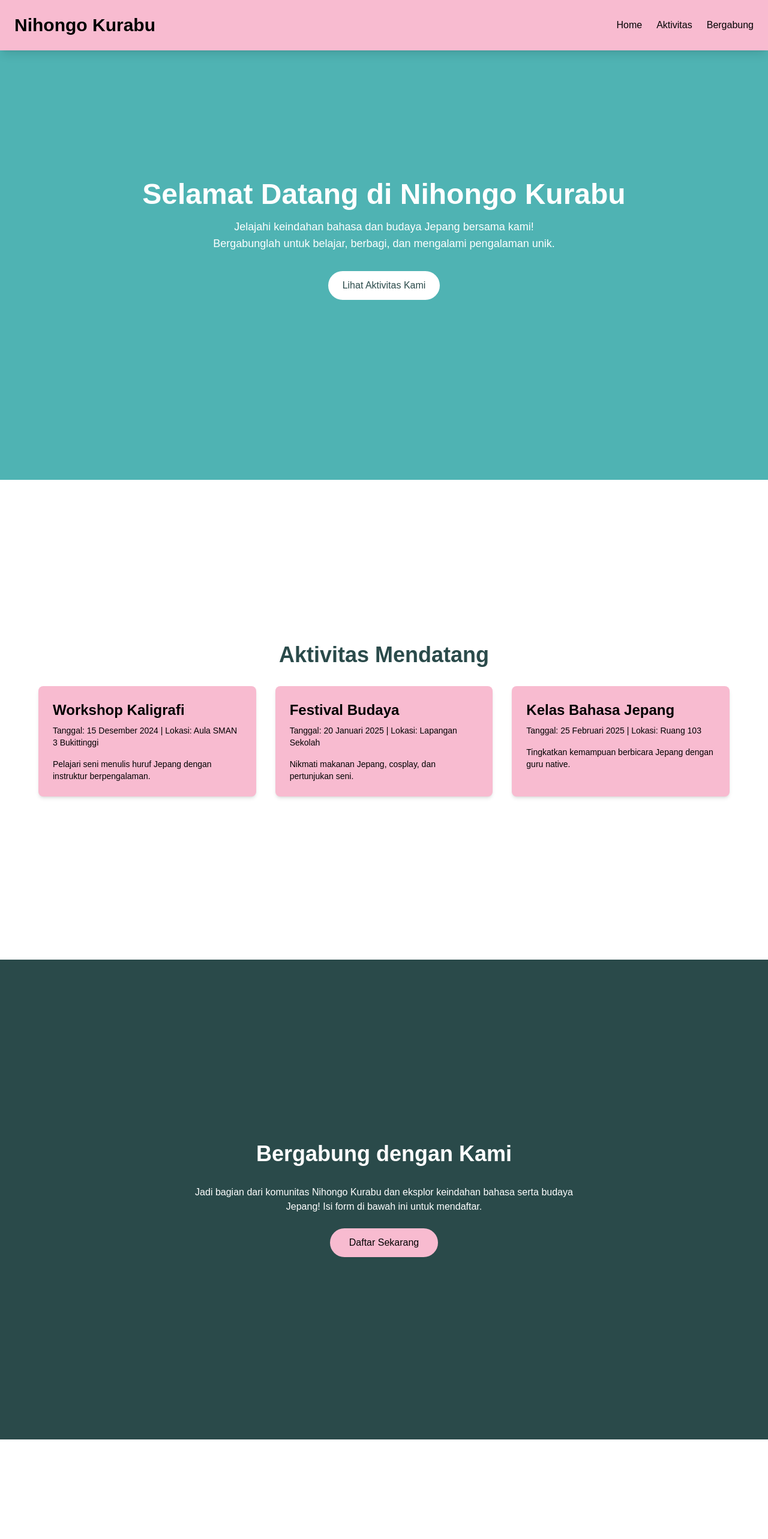
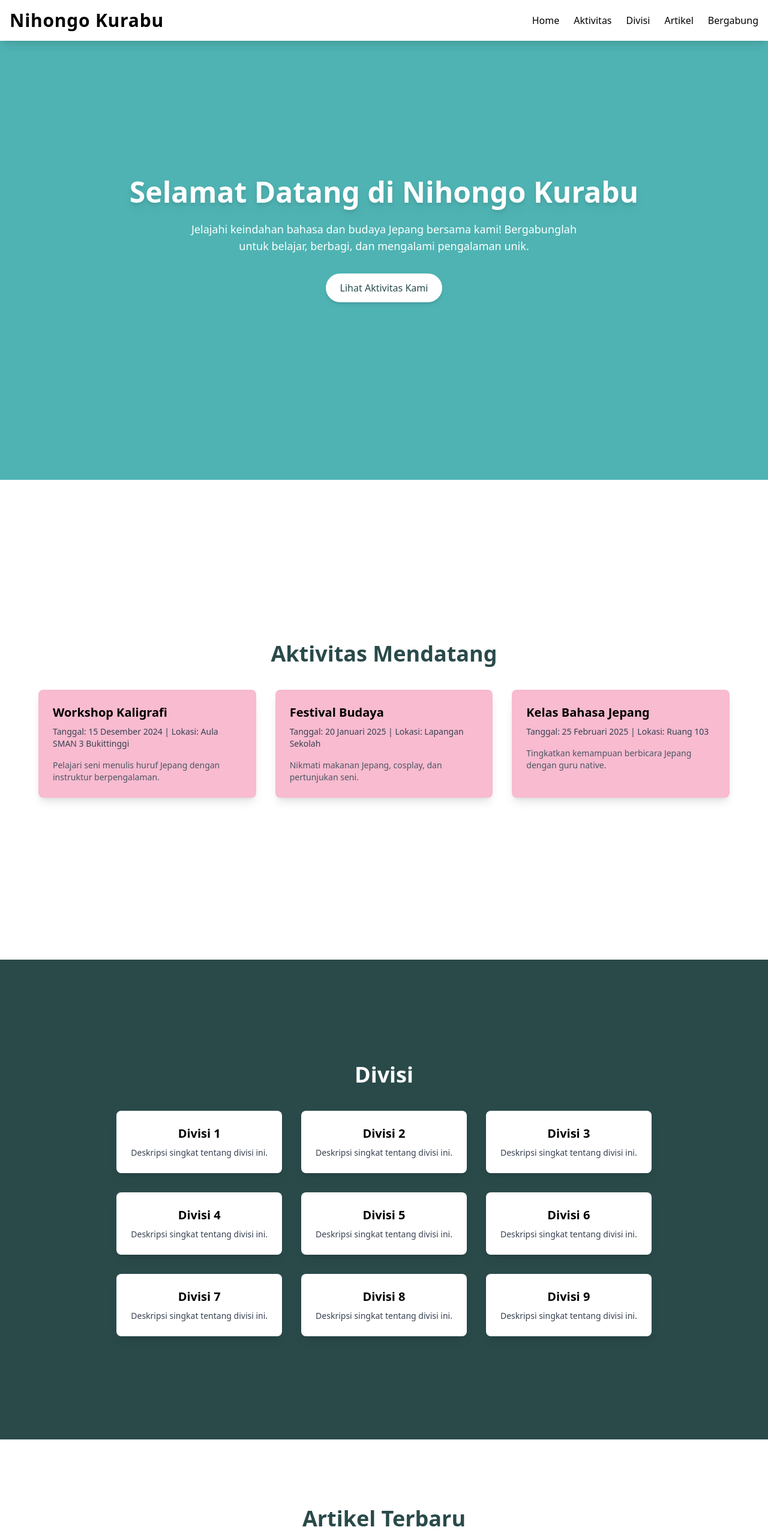
Before and after one commit to arelquack/nk-project, a Next.js app: page / in a window 1280 px wide. Shown: the top 2566 px of the page at 60% size. Before the commit the page ends 2400 px from the top, so only its background shows below. Built offline with nearby package versions, Linux system fonts and the light colour scheme.

Commit message:
text-black and error fixed

```diff
--- a/package.json
+++ b/package.json
@@ -14,7 +14,8 @@
     "next": "15.0.3",
     "next-auth": "^4.24.10",
     "react": "^18.3.1",
-    "react-dom": "^18.3.1"
+    "react-dom": "^18.3.1",
+    "react-icons": "^5.4.0"
   },
   "devDependencies": {
     "@types/node": "^20",
--- a/src/app/admin/layout.tsx
+++ b/src/app/admin/layout.tsx
@@ -1,20 +1,37 @@
+import { FaUserFriends, FaBlog, FaCalendarAlt } from "react-icons/fa";
+
 export default function AdminLayout({ children }: { children: React.ReactNode }) {
   return (
     <div className="min-h-screen flex">
-        <aside className="w-64 bg-gray-800 text-white">
-          <nav className="flex flex-col p-4 space-y-4">
-            <a href="/admin/members" className="hover:bg-gray-700 p-2 rounded-md">
-              Members
+      {/* Sidebar */}
+      <aside className="w-64 bg-mountain-dark text-white shadow-lg">
+        <nav className="flex flex-col p-6 space-y-4">
+          <a
+            href="/admin/members"
+            className="flex items-center gap-3 hover:bg-gray-600 p-3 rounded-md transition duration-200"
+          >
+            <FaUserFriends />
+            <span>Members</span>
           </a>
-            <a href="/admin/blogs" className="hover:bg-gray-700 p-2 rounded-md">
-              Blogs
+          <a
+            href="/admin/blogs"
+            className="flex items-center gap-3 hover:bg-gray-600 p-3 rounded-md transition duration-200"
+          >
+            <FaBlog />
+            <span>Blogs</span>
           </a>
-            <a href="/admin/events" className="hover:bg-gray-700 p-2 rounded-md">
-              Events
+          <a
+            href="/admin/events"
+            className="flex items-center gap-3 hover:bg-gray-600 p-3 rounded-md transition duration-200"
+          >
+            <FaCalendarAlt />
+            <span>Events</span>
           </a>
         </nav>
       </aside>
-        <main className="flex-1 p-8 bg-gray-100">{children}</main>
+
+      {/* Main Content */}
+      <main className="flex-1 p-8 bg-gray-50 shadow-inner">{children}</main>
     </div>
   );
 }
--- a/src/app/api/members/route.ts
+++ b/src/app/api/members/route.ts
@@ -42,8 +42,8 @@ export async function POST(request: Request) {
     }
 
     return NextResponse.json({ message: "New member added successfully.", data });
-  } catch (error: any) {
-    return NextResponse.json({ error: error.message }, { status: 500 });
+  } catch (error) {
+    return NextResponse.json({ error: error }, { status: 500 });
   }
 }
 
--- a/src/app/page.tsx
+++ b/src/app/page.tsx
@@ -2,28 +2,29 @@ import React from "react";
 
 const Home: React.FC = () => {
   return (
-    <div className="scroll-smooth">
+    <div className="scroll-smooth font-sans">
       {/* Header */}
-      <header className="fixed top-0 w-full p-6 bg-sakura-pink text-text-black shadow-lg z-10">
+      <header className="fixed top-0 w-full p-4 bg-white text-text-black shadow-md z-10 transition-transform duration-300 ease-in-out hover:shadow-lg">
         <div className="flex justify-between items-center max-w-7xl mx-auto">
-          <h1 className="text-3xl font-bold">Nihongo Kurabu</h1>
+          <h1 className="text-2xl md:text-3xl font-bold tracking-wide">Nihongo Kurabu</h1>
           <nav>
-            <ul className="flex gap-6">
-              <li>
-                <a href="#hero" className="hover:text-mountain-dark">
-                  Home
+            <ul className="flex gap-4 md:gap-6">
+              {[
+                { href: "#hero", label: "Home" },
+                { href: "#activities", label: "Aktivitas" },
+                { href: "#divisions", label: "Divisi" },
+                { href: "#articles", label: "Artikel" },
+                { href: "#join", label: "Bergabung" }
+              ].map((link, index) => (
+                <li key={index}>
+                  <a
+                    href={link.href}
+                    className="hover:text-mountain-dark transition-colors duration-200 underline-offset-4 hover:underline"
+                  >
+                    {link.label}
                   </a>
                 </li>
-              <li>
-                <a href="#activities" className="hover:text-mountain-dark">
-                  Aktivitas
-                </a>
-              </li>
-              <li>
-                <a href="#join" className="hover:text-mountain-dark">
-                  Bergabung
-                </a>
-              </li>
+              ))}
             </ul>
           </nav>
         </div>
@@ -32,18 +33,18 @@ const Home: React.FC = () => {
       {/* Hero Section */}
       <section
         id="hero"
-        className="min-h-screen flex flex-col items-center justify-center text-center bg-tosca-green text-white px-4"
+        className="min-h-screen flex flex-col items-center justify-center text-center bg-tosca-green text-white px-6 py-16"
       >
-        <h2 className="text-5xl font-extrabold mb-4">
+        <h2 className="text-4xl md:text-5xl font-extrabold mb-6 drop-shadow-lg">
           Selamat Datang di Nihongo Kurabu
         </h2>
-        <p className="text-lg mb-8 max-w-xl">
+        <p className="text-base md:text-lg mb-8 max-w-2xl">
           Jelajahi keindahan bahasa dan budaya Jepang bersama kami! Bergabunglah
           untuk belajar, berbagi, dan mengalami pengalaman unik.
         </p>
         <a
           href="#activities"
-          className="px-6 py-3 bg-white text-mountain-dark font-medium rounded-full hover:bg-sakura-pink hover:text-text-black transition"
+          className="px-6 py-3 bg-white text-mountain-dark font-medium rounded-full shadow-md hover:shadow-lg hover:bg-sakura-pink hover:text-text-black transition-transform transform hover:scale-105"
         >
           Lihat Aktivitas Kami
         </a>
@@ -52,55 +53,106 @@ const Home: React.FC = () => {
       {/* Upcoming Events */}
       <section
         id="activities"
-        className="min-h-screen flex flex-col items-center justify-center bg-white text-text-black px-6 lg:px-16"
+        className="min-h-screen flex flex-col items-center justify-center bg-white text-text-black px-6 lg:px-16 py-16"
       >
-        <h3 className="text-4xl font-bold text-center mb-8 text-mountain-dark">
+        <h3 className="text-3xl md:text-4xl font-bold text-center mb-10 text-mountain-dark">
           Aktivitas Mendatang
         </h3>
         <div className="grid grid-cols-1 sm:grid-cols-2 lg:grid-cols-3 gap-8">
-          <div className="bg-sakura-pink rounded-lg shadow-md p-6">
-            <h4 className="text-2xl font-bold">Workshop Kaligrafi</h4>
-            <p className="mt-2 text-sm">
-              Tanggal: 15 Desember 2024 | Lokasi: Aula SMAN 3 Bukittinggi
+          {[
+            {
+              title: "Workshop Kaligrafi",
+              date: "15 Desember 2024",
+              location: "Aula SMAN 3 Bukittinggi",
+              description: "Pelajari seni menulis huruf Jepang dengan instruktur berpengalaman."
+            },
+            {
+              title: "Festival Budaya",
+              date: "20 Januari 2025",
+              location: "Lapangan Sekolah",
+              description: "Nikmati makanan Jepang, cosplay, dan pertunjukan seni."
+            },
+            {
+              title: "Kelas Bahasa Jepang",
+              date: "25 Februari 2025",
+              location: "Ruang 103",
+              description: "Tingkatkan kemampuan berbicara Jepang dengan guru native."
+            }
+          ].map((event, index) => (
+            <div
+              key={index}
+              className="bg-sakura-pink rounded-lg shadow-lg p-6 transition-transform transform hover:scale-105"
+            >
+              <h4 className="text-xl font-bold mb-2">{event.title}</h4>
+              <p className="text-sm text-gray-700 mb-4">
+                Tanggal: {event.date} | Lokasi: {event.location}
               </p>
-            <p className="mt-4 text-sm">
-              Pelajari seni menulis huruf Jepang dengan instruktur berpengalaman.
-            </p>
+              <p className="text-sm text-gray-600">{event.description}</p>
             </div>
-          <div className="bg-sakura-pink rounded-lg shadow-md p-6">
-            <h4 className="text-2xl font-bold">Festival Budaya</h4>
-            <p className="mt-2 text-sm">
-              Tanggal: 20 Januari 2025 | Lokasi: Lapangan Sekolah
-            </p>
-            <p className="mt-4 text-sm">
-              Nikmati makanan Jepang, cosplay, dan pertunjukan seni.
-            </p>
+          ))}
         </div>
-          <div className="bg-sakura-pink rounded-lg shadow-md p-6">
-            <h4 className="text-2xl font-bold">Kelas Bahasa Jepang</h4>
-            <p className="mt-2 text-sm">
-              Tanggal: 25 Februari 2025 | Lokasi: Ruang 103
-            </p>
-            <p className="mt-4 text-sm">
-              Tingkatkan kemampuan berbicara Jepang dengan guru native.
-            </p>
+      </section>
+
+
+      {/* Divisions Section */}
+      <section
+        id="divisions"
+        className="min-h-screen flex flex-col items-center justify-center bg-mountain-dark text-white px-6 lg:px-16 py-16"
+      >
+        <h3 className="text-3xl md:text-4xl font-bold text-center text-white mb-10">Divisi</h3>
+        <div className="grid grid-cols-1 sm:grid-cols-2 lg:grid-cols-3 gap-8">
+          {[...Array(9)].map((_, index) => (
+            <div
+              key={index}
+              className="bg-white text-text-black rounded-lg shadow-lg p-6 transition-transform transform hover:scale-105 text-center"
+            >
+              <h4 className="text-xl font-bold mb-2">Divisi {index + 1}</h4>
+              <p className="text-sm text-gray-700">Deskripsi singkat tentang divisi ini.</p>
             </div>
+          ))}
+        </div>
+      </section>
+
+      {/* Articles Section */}
+      <section
+        id="articles"
+        className="min-h-screen flex flex-col items-center justify-center bg-white text-text-black px-6 lg:px-16 py-16"
+      >
+        <h3 className="text-3xl md:text-4xl font-bold text-center mb-10 text-mountain-dark">
+          Artikel Terbaru
+        </h3>
+        <div className="grid grid-cols-1 sm:grid-cols-2 lg:grid-cols-3 gap-8">
+          {[...Array(9)].map((_, index) => (
+            <div
+              key={index}
+              className="bg-sakura-pink rounded-lg shadow-lg p-6 transition-transform transform hover:scale-105 text-center"
+            >
+              <h4 className="text-xl font-bold mb-2">Artikel {index + 1}</h4>
+              <p className="text-sm text-gray-700">Ringkasan singkat dari artikel ini.</p>
+              <a
+                href="#"
+                className="mt-4 inline-block text-mountain-dark underline hover:text-mountain-dark-darker"
+              >
+                Baca Selengkapnya
+              </a>
+            </div>
+          ))}
           </div>
       </section>
 
       {/* Join Us Section */}
       <section
         id="join"
-        className="min-h-screen flex flex-col items-center justify-center bg-mountain-dark text-white px-6 lg:px-16 text-center"
+        className="min-h-screen flex flex-col items-center justify-center bg-mountain-dark text-white px-6 lg:px-16 py-16 text-center"
       >
-        <h3 className="text-4xl font-bold mb-8">Bergabung dengan Kami</h3>
-        <p className="mb-6 max-w-2xl mx-auto">
+        <h3 className="text-3xl md:text-4xl font-bold mb-6">Bergabung dengan Kami</h3>
+        <p className="text-base md:text-lg mb-8 max-w-2xl mx-auto">
           Jadi bagian dari komunitas Nihongo Kurabu dan eksplor keindahan bahasa
           serta budaya Jepang! Isi form di bawah ini untuk mendaftar.
         </p>
         <a
           href="/join"
-          className="px-8 py-3 bg-sakura-pink text-text-black font-medium rounded-full hover:bg-white hover:text-mountain-dark transition"
+          className="px-8 py-3 bg-sakura-pink text-text-black font-medium rounded-full shadow-md hover:shadow-lg hover:bg-white hover:text-mountain-dark transition-transform transform hover:scale-105"
         >
           Daftar Sekarang
         </a>
```
Also changed, not shown: src/app/admin/blogs/page.tsx (+13 -12 lines), src/app/admin/events/page.tsx (+8 -9 lines), src/app/admin/members/page.tsx (+15 -14 lines), src/app/join/page.tsx (+18 -18 lines), 1 other file (tests, documents, lock files or other folders). Lines whose indentation alone changed are shown as unchanged.
